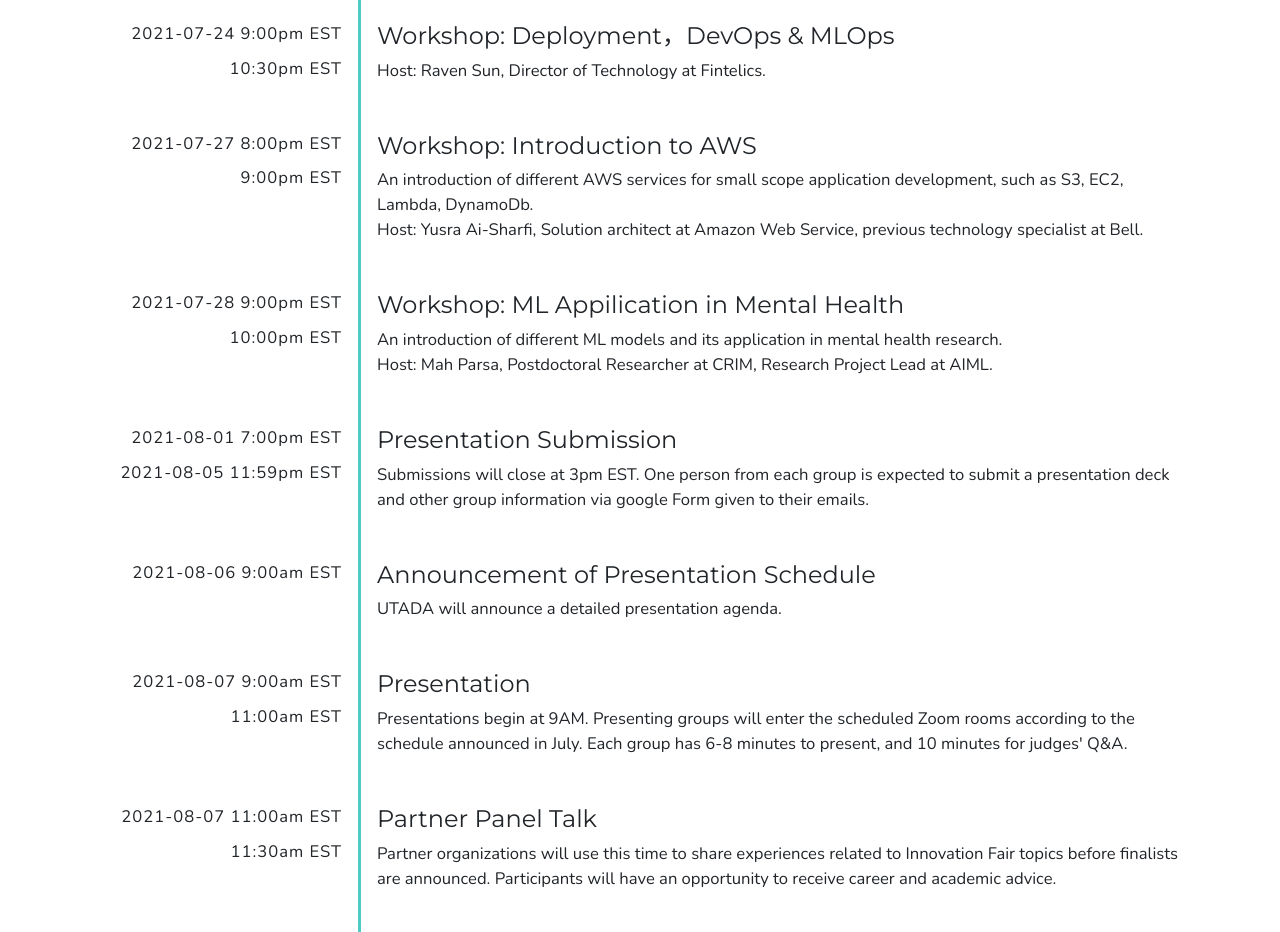
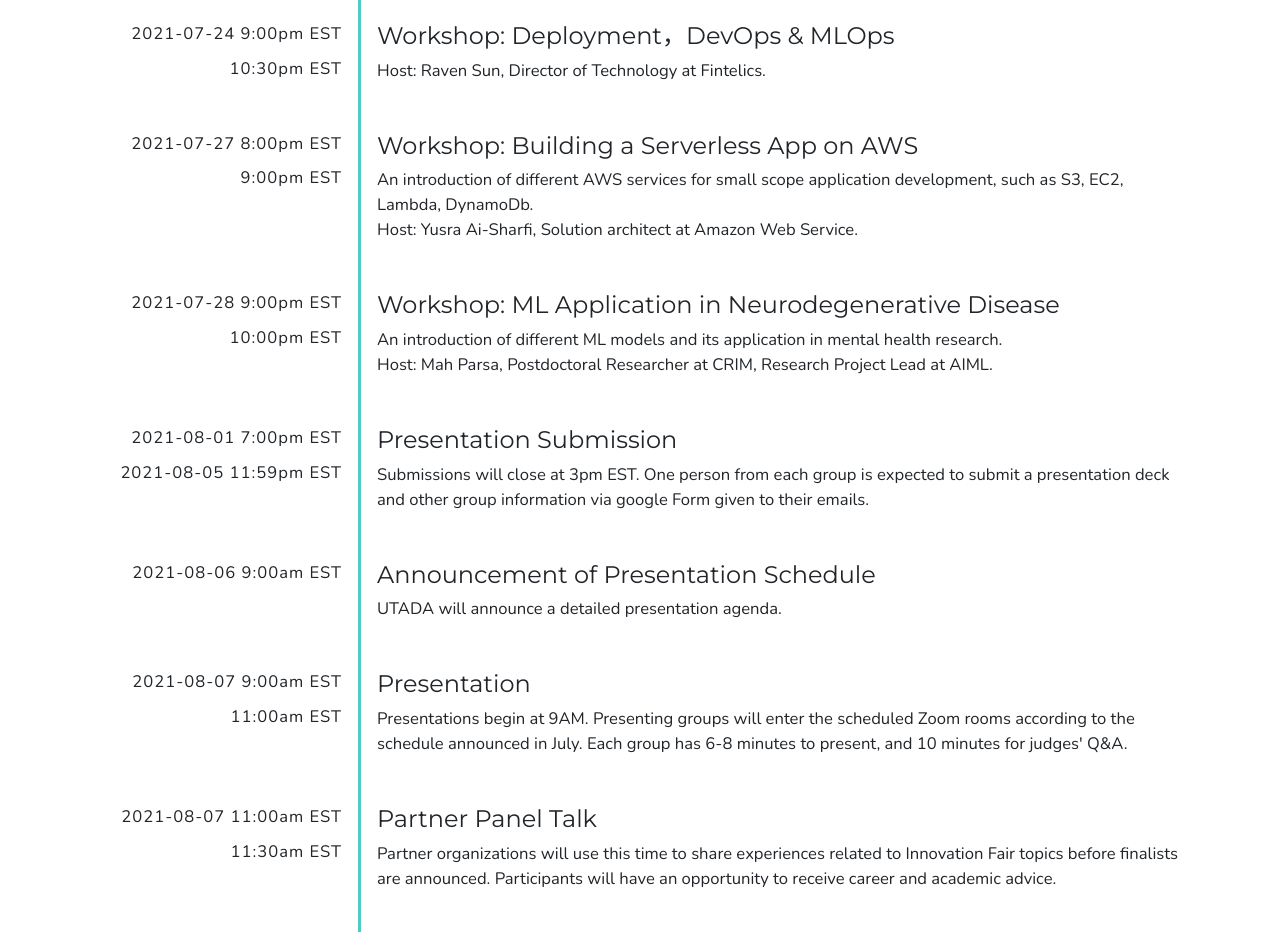
Before and after one commit to UT-Application-Development-Association/Innovation-Fair-2021, a React (Create React App) app: page / in a window 1280 px wide. Shown: the part 1680-2612 px from the top of the page. Built offline with nearby package versions, Linux system fonts and the light colour scheme; a web font is replaced by a local one.

Commit message:
updated workshop

```diff
--- a/src/components/Timeline.js
+++ b/src/components/Timeline.js
@@ -9,10 +9,10 @@ export default function Timeline(props) {
         <div className="timeline-container">
             <TimelineItem from="2021-07-09" to="2021-07-22" title="Team Sign-up Period" description="Registration opens for participants." />
 
-            <TimelineItem from="2021-07-23 7:30pm" to="8:30pm" title="Workshop: Job Hunting Experience in the Technology Industry " description="Host: Debin Li, Assistant Vice President - Senior Software Developer at Citi Bank." />
+            <TimelineItem from="2021-07-23 7:30pm" to="8:30pm" title="Workshop: Job Hunting Experience in the Technology Industry" description="Host: Debin Li, Assistant Vice President - Senior Software Developer at Citi Bank." />
             <TimelineItem from="2021-07-24 9:00pm" to="10:30pm" title="Workshop: Deployment，DevOps & MLOps" description="Host: Raven Sun, Director of Technology at Fintelics." />
-            <TimelineItem from="2021-07-27 8:00pm" to="9:00pm" title="Workshop: Introduction to AWS" description="An introduction of different AWS services for small scope application development, such as S3, EC2, Lambda, DynamoDb. <br/>Host: Yusra Ai-Sharfi, Solution architect at Amazon Web Service, previous technology specialist at Bell." />
-            <TimelineItem from="2021-07-28 9:00pm" to="10:00pm" title="Workshop: ML Appilication in Mental Health" description="An introduction of different ML models and its application in mental health research. <br/> Host: Mah Parsa, Postdoctoral Researcher at CRIM, Research Project Lead at AIML. " />
+            <TimelineItem from="2021-07-27 8:00pm" to="9:00pm" title="Workshop: Building a Serverless App on AWS" description="An introduction of different AWS services for small scope application development, such as S3, EC2, Lambda, DynamoDb. <br/>Host: Yusra Ai-Sharfi, Solution architect at Amazon Web Service." />
+            <TimelineItem from="2021-07-28 9:00pm" to="10:00pm" title="Workshop: ML Application in Neurodegenerative Disease" description="An introduction of different ML models and its application in mental health research. <br/> Host: Mah Parsa, Postdoctoral Researcher at CRIM, Research Project Lead at AIML. " />
 
             {/* <TimelineItem from="2021-07-24" to="2021-07-31" title="Workshop/Panel Talk" description="Industry representatives give workshops on relevant topics which will be followed by a Q&A session." /> */}
             <TimelineItem from="2021-08-01 7:00pm" to="2021-08-05 11:59pm" title="Presentation Submission" description="Submissions will close at 3pm EST. One person from each group is expected to submit a presentation deck and other group information via google Form given to their emails." />
```
